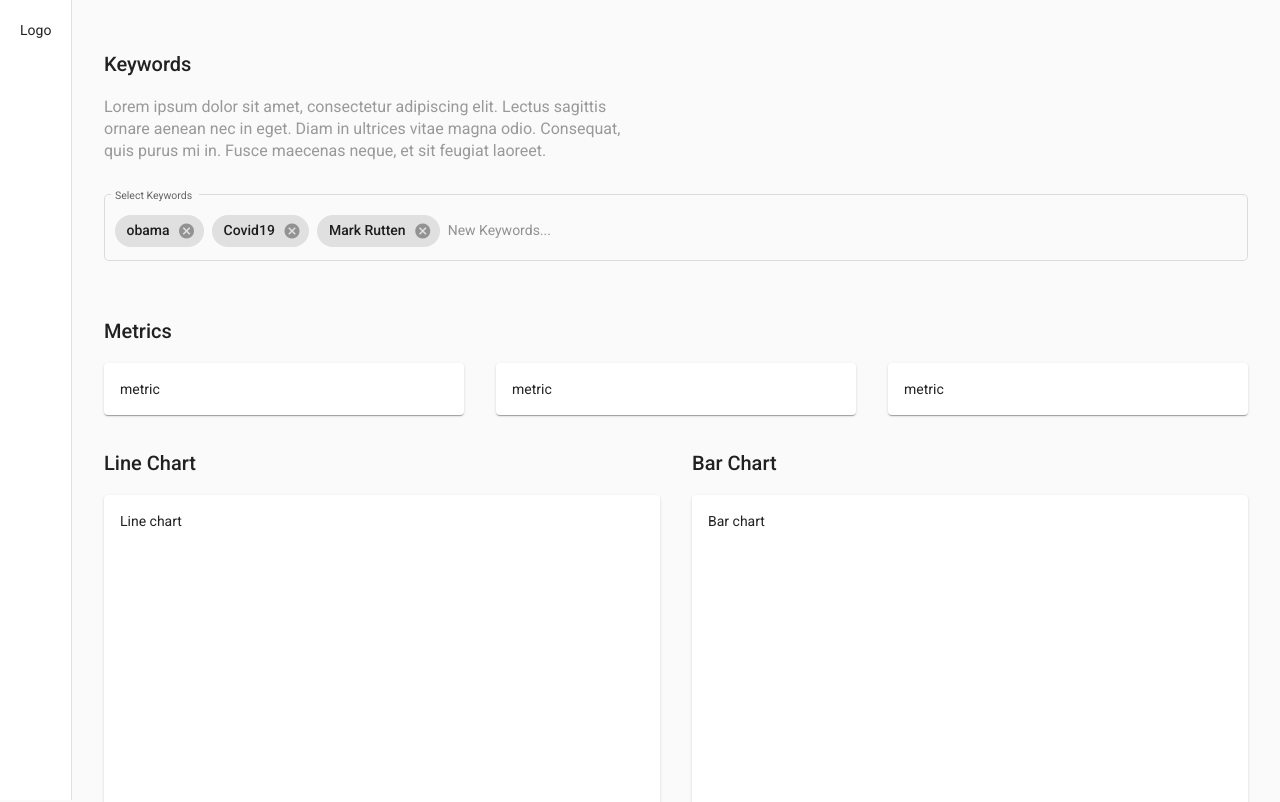
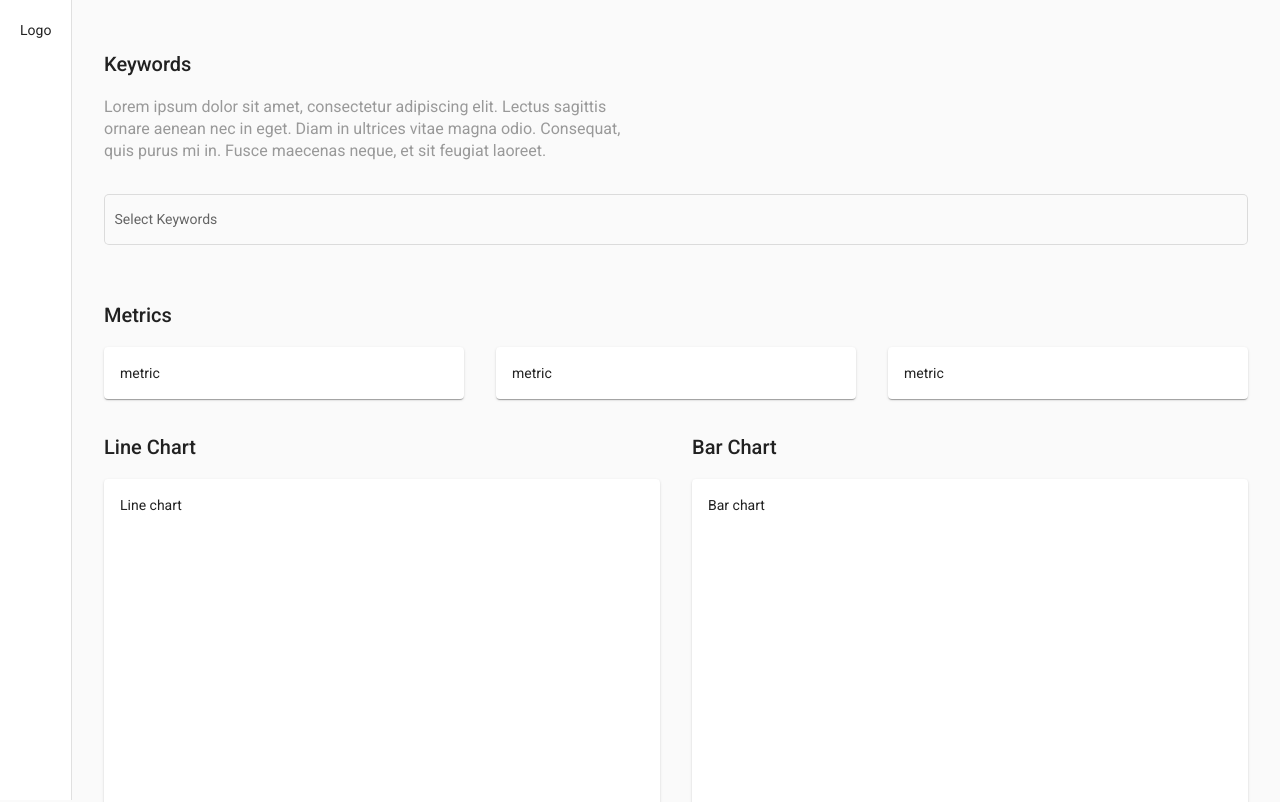
Before and after one commit to moesmoesie/twitter-sentiment-dashboard, an Angular app: page / in a window 1280 px wide. Shown: the top 802 px of the page. Built offline with nearby package versions, Linux system fonts and the light colour scheme.

Commit message:
Create store service

```diff
--- a/src/app/components/keywords-input/keywords-input.component.html
+++ b/src/app/components/keywords-input/keywords-input.component.html
@@ -1,10 +1,10 @@
 <mat-form-field class="keywords-form" appearance="outline">
     <mat-label>Select Keywords</mat-label>
     <mat-chip-list #keywordList aria-label="Fruit selection">
-      <mat-chip *ngFor="let keyword of keywords let i = index"
+      <mat-chip *ngFor="let keyword of store.keywords let i = index"
         [attr.data-index]="i"
         [removable]="true"
-        (removed)="removeKeyword(i)"
+        (removed)="store.removeKeyword(i)"
       >
         {{keyword}}
         <button matChipRemove>
--- a/src/app/components/keywords-input/keywords-input.component.ts
+++ b/src/app/components/keywords-input/keywords-input.component.ts
@@ -1,6 +1,7 @@
 import { Component, OnInit } from '@angular/core';
 import { MatChipInputEvent } from '@angular/material/chips/chip-input';
 import {COMMA, ENTER} from '@angular/cdk/keycodes';
+import { StoreService } from 'src/app/services/store/store.service';
 
 @Component({
   selector: 'keywords-input',
@@ -8,23 +9,18 @@ import {COMMA, ENTER} from '@angular/cdk/keycodes';
   styleUrls: ['./keywords-input.component.scss']
 })
 export class KeywordsInputComponent implements OnInit {
-  keywords = ["obama", "Covid19", "Mark Rutten"]
   readonly separatorKeysCodes = [ENTER];
 
   addKeyword(event: MatChipInputEvent){
     if(event.value){
-      this.keywords.push(event.value)
+      this.store.addKeyword(event.value)
     }
     event.chipInput!.clear()
   }
 
-  removeKeyword(index:number){
-    if(index > -1 && index < this.keywords.length){
-      this.keywords.splice(index, 1);
-    }
-  }
-
-  constructor() { }
+  constructor(
+    public store: StoreService
+  ) { }
 
   ngOnInit(): void {
   }
--- /dev/null
+++ b/src/app/services/store/store.service.ts
@@ -0,0 +1,20 @@
+import { Injectable } from '@angular/core';
+
+@Injectable({
+  providedIn: 'root'
+})
+export class StoreService {
+  keywords: string[] = []
+
+  addKeyword(value: string){
+    this.keywords.push(value)
+  }
+
+  removeKeyword(index:number){
+    if(index > -1 && index < this.keywords.length){
+      this.keywords.splice(index, 1);
+    }
+  }
+
+  constructor() { }
+}
```
Also changed, not shown: 1 other file (tests, documents, lock files or other folders).
